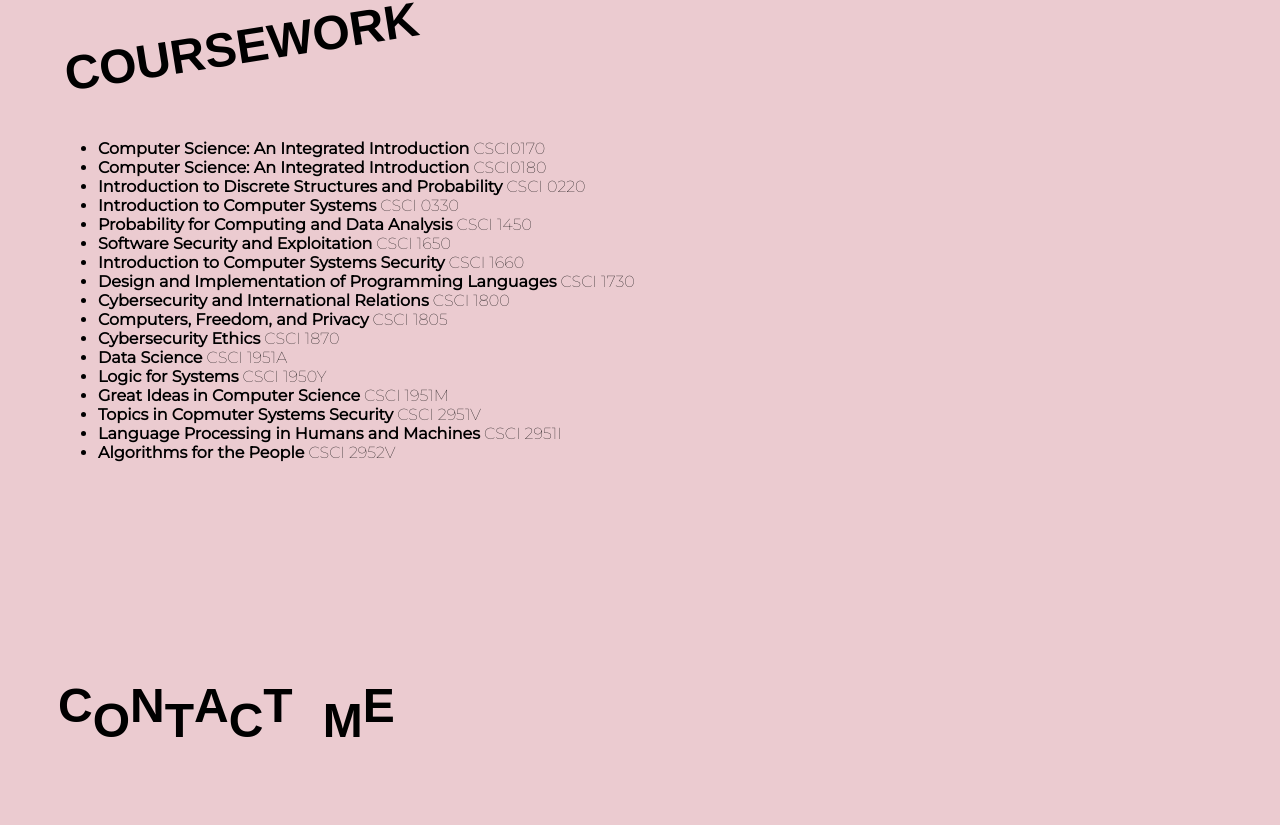
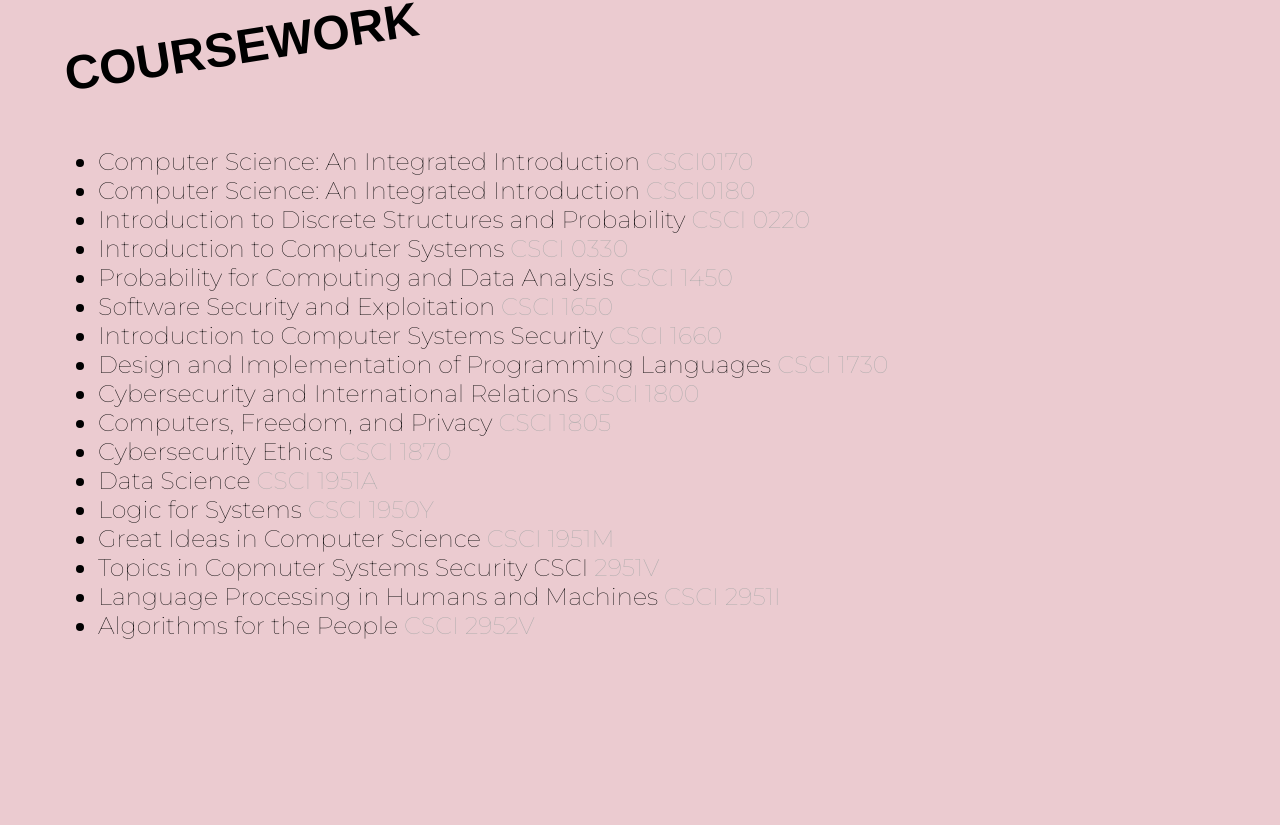
Before and after one commit to as130/as130.github.io, a plain HTML site: page index.html in a window 1280 px wide. Shown: the part 3412-4237 px from the top of the page. Drawn offline with nearby package versions, Linux system fonts and the light colour scheme.

Commit message:
fixed coursework formatting

```diff
--- a/index.css
+++ b/index.css
@@ -209,4 +209,5 @@ body {
   .coursework_list {
     font-family:  'Montserrat', sans-serif;
     font-weight: 50;
+    font-size: 150%;
   }
--- a/index.html
+++ b/index.html
@@ -95,23 +95,23 @@
         </div>
         <div class="empty_div" style="height:80px;"></div>
         <ul class="coursework_list">
-          <li> <b>Computer Science: An Integrated Introduction</b> CSCI0170</li>
-          <li><b>Computer Science: An Integrated Introduction</b> CSCI0180</li>
-          <li><b>Introduction to Discrete Structures and Probability</b> CSCI 0220</li>
-          <li><b>Introduction to Computer Systems</b> CSCI 0330</li>
-          <li><b>Probability for Computing and Data Analysis</b> CSCI 1450</li>
-          <li><b>Software Security and Exploitation</b> CSCI 1650</li>
-          <li><b>Introduction to Computer Systems Security</b> CSCI 1660</li>
-          <li><b>Design and Implementation of Programming Languages</b> CSCI 1730</li>
-          <li><b>Cybersecurity and International Relations</b> CSCI 1800</li>
-          <li><b>Computers, Freedom, and Privacy</b> CSCI 1805</li>
-          <li><b>Cybersecurity Ethics</b> CSCI 1870</li>
-          <li><b>Data Science</b> CSCI 1951A</li>
-          <li><b>Logic for Systems</b> CSCI 1950Y</li>
-          <li><b>Great Ideas in Computer Science</b> CSCI 1951M</li>
-          <li><b>Topics in Copmuter Systems Security</b> CSCI 2951V</li>
-          <li><b>Language Processing in Humans and Machines</b> CSCI 2951I</li>
-          <li><b>Algorithms for the People</b> CSCI 2952V</li>
+          <li>Computer Science: An Integrated Introduction <span style="color:darkgray;">CSCI0170</span></li>
+          <li>Computer Science: An Integrated Introduction <span style="color:darkgray;">CSCI0180</span></li>
+          <li>Introduction to Discrete Structures and Probability <span style="color:darkgray;">CSCI 0220</span></li>
+          <li>Introduction to Computer Systems <span style="color:darkgray;">CSCI 0330</span></li>
+          <li>Probability for Computing and Data Analysis <span style="color:darkgray;">CSCI 1450</span></li>
+          <li>Software Security and Exploitation <span style="color:darkgray;">CSCI 1650</span></li>
+          <li>Introduction to Computer Systems Security <span style="color:darkgray;">CSCI 1660</span></li>
+          <li>Design and Implementation of Programming Languages <span style="color:darkgray;">CSCI 1730</span></li>
+          <li>Cybersecurity and International Relations <span style="color:darkgray;">CSCI 1800</span></li>
+          <li>Computers, Freedom, and Privacy <span style="color:darkgray;">CSCI 1805</span></li>
+          <li>Cybersecurity Ethics <span style="color:darkgray;">CSCI 1870</span></li>
+          <li>Data Science <span style="color:darkgray;">CSCI 1951A</span></li>
+          <li>Logic for Systems <span style="color:darkgray;">CSCI 1950Y</span></li>
+          <li>Great Ideas in Computer Science <span style="color:darkgray;">CSCI 1951M</span></li>
+          <li>Topics in Copmuter Systems Security CSCI <span style="color:darkgray;">2951V</span></li>
+          <li>Language Processing in Humans and Machines <span style="color:darkgray;">CSCI 2951I</span></li>
+          <li>Algorithms for the People <span style="color:darkgray;">CSCI 2952V</span></li>
         </ul>
     </a>
     <a id="contact" class="contact">
```
